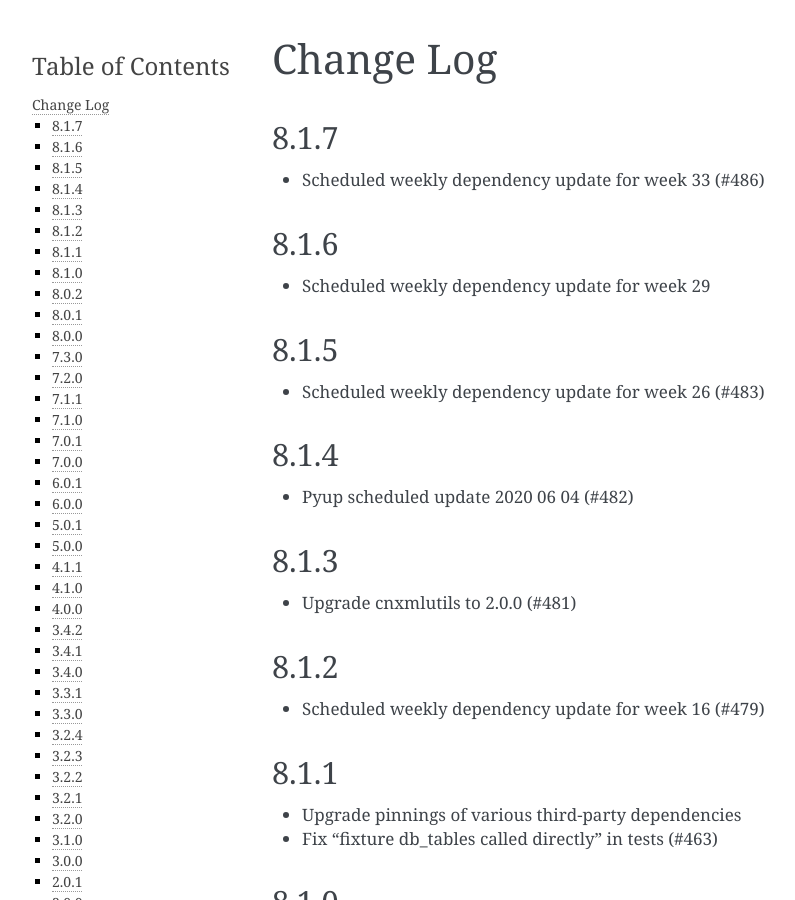
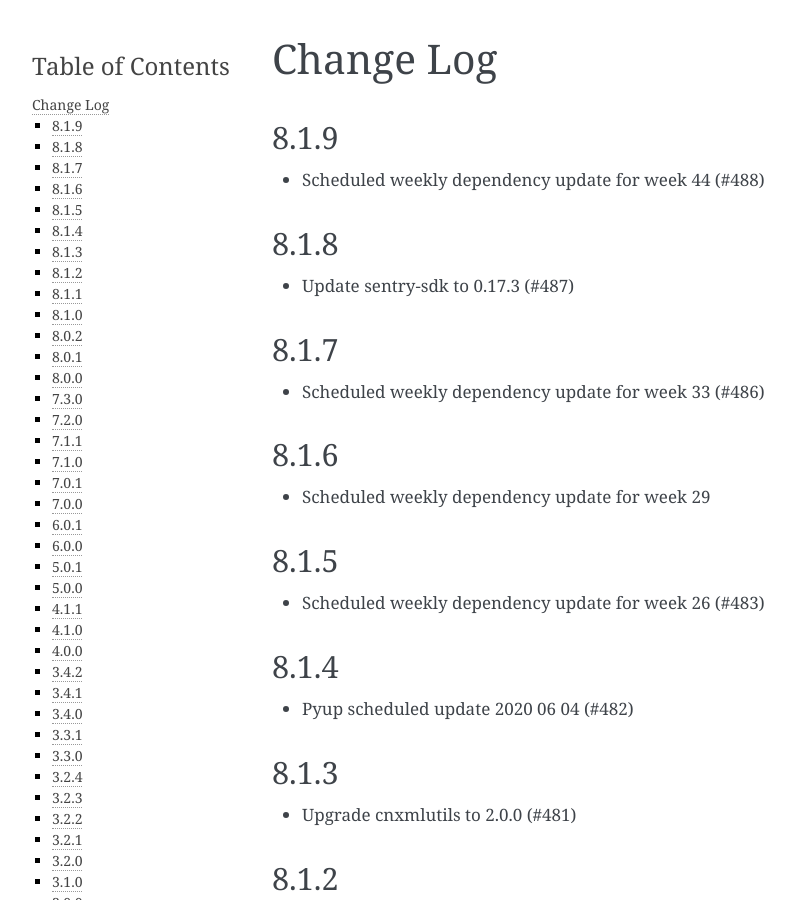
Before and after one commit to openstax/cnx-press, a Sphinx documentation site: the page built from docs/source/changes.rst, in a window 1280 px wide and 900 px high. Shown: the whole window, without its empty margins (148-943 px from the left). Built offline with Sphinx 7.4.7, drawn with Linux system fonts in a browser that asks for light colours.

Commit message:
Update changelog

```diff
--- a/docs/source/changes.rst
+++ b/docs/source/changes.rst
@@ -1,6 +1,16 @@
 ==========
 Change Log
 ==========
+8.1.9
+-----
+
+- Scheduled weekly dependency update for week 44 (#488)
+
+8.1.8
+-----
+
+- Update sentry-sdk to 0.17.3 (#487)
+
 8.1.7
 -----
 
```
